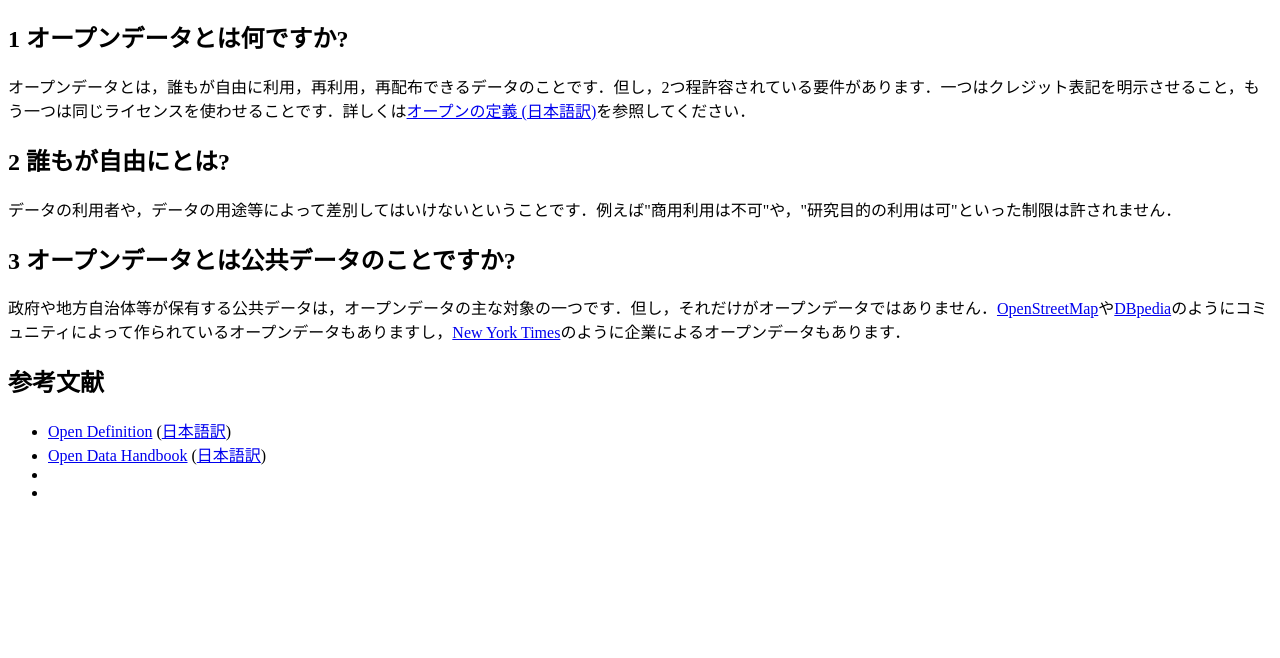
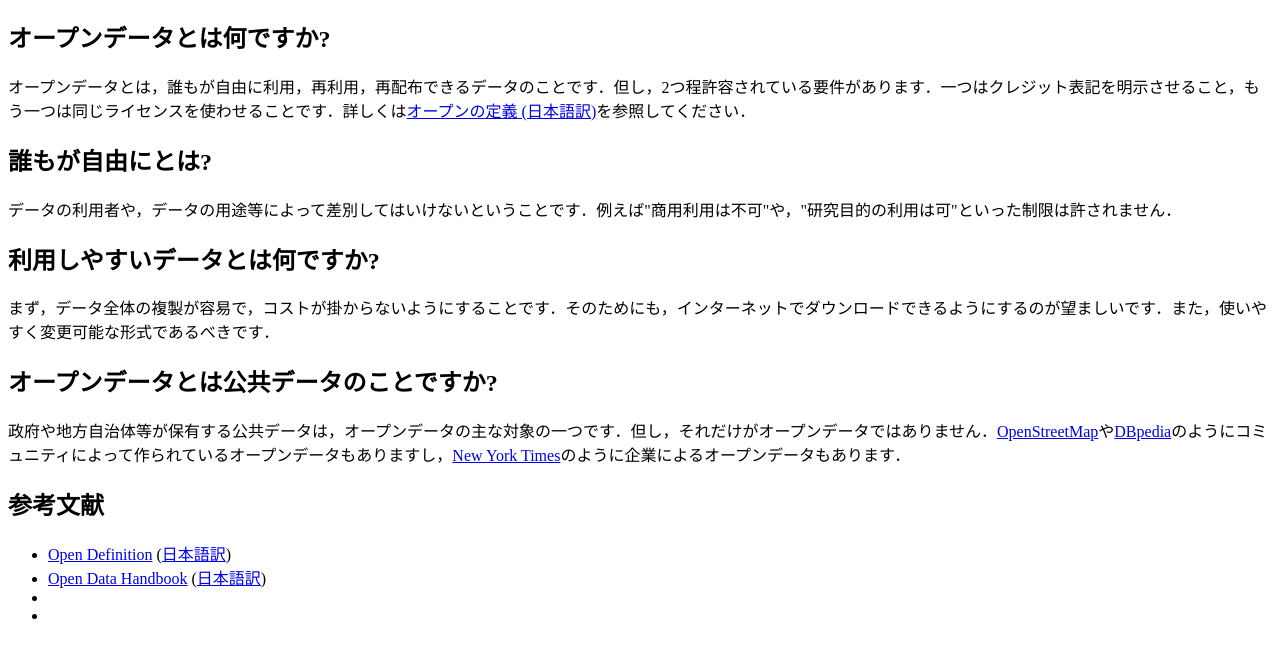
Before and after one commit to fumi/od-faq, a plain HTML site: page index.html in a window 1280 px wide. Shown: the part 70-728 px from the top of the page. Drawn offline with Linux system fonts and the light colour scheme.

Commit message:
Added data availability

```diff
--- a/index.html
+++ b/index.html
@@ -7,17 +7,22 @@
     <h1>オープンデータFAQ</h1>
 
     <section>
-      <h2>1 オープンデータとは何ですか?</h2>
+      <h2>オープンデータとは何ですか?</h2>
       <p>オープンデータとは，誰もが自由に利用，再利用，再配布できるデータのことです．但し，2つ程許容されている要件があります．一つはクレジット表記を明示させること，もう一つは同じライセンスを使わせることです．詳しくは<a href="http://opendefinition.org/od/japanese/">オープンの定義 (日本語訳)</a>を参照してください．</p>
     </section>
 
     <section>
-      <h2>2 誰もが自由にとは?</h2>
+      <h2>誰もが自由にとは?</h2>
       <p>データの利用者や，データの用途等によって差別してはいけないということです．例えば"商用利用は不可"や，"研究目的の利用は可"といった制限は許されません．</p>
     </section>
 
     <section>
-      <h2>3 オープンデータとは公共データのことですか?</h2>
+      <h2>利用しやすいデータとは何ですか?</h2>
+      <p>まず，データ全体の複製が容易で，コストが掛からないようにすることです．そのためにも，インターネットでダウンロードできるようにするのが望ましいです．また，使いやすく変更可能な形式であるべきです．</p>
+    </section>
+
+    <section>
+      <h2>オープンデータとは公共データのことですか?</h2>
       <p>政府や地方自治体等が保有する公共データは，オープンデータの主な対象の一つです．但し，それだけがオープンデータではありません．<a href="http://www.openstreetmap.org">OpenStreetMap</a>や<a href="http://dbpedia.org">DBpedia</a>のようにコミュニティによって作られているオープンデータもありますし，<a href="http://data.nytimes.com/">New York Times</a>のように企業によるオープンデータもあります．</p>
     </section>
 
```
